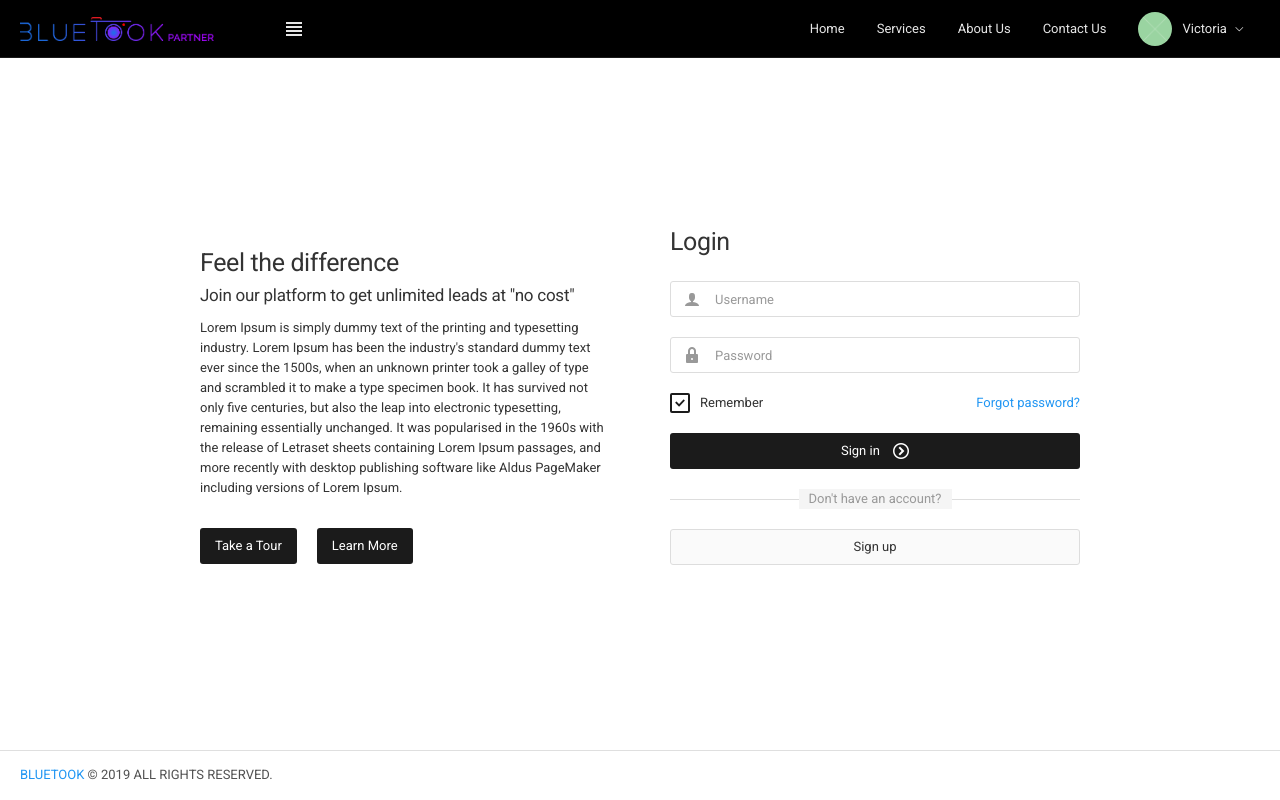
After one commit to idenisysinc/BlueTook, a PHP site: page /partner-login.php in a window 1280 px wide. The commit adds this page. Run offline with PHP 8.4, Linux system fonts and the light colour scheme.

Commit message:
Login, Registration UI Update

```diff
--- a/assets/css/custom.css
+++ b/assets/css/custom.css
@@ -74,6 +74,24 @@
 .page-item.active .page-link{
 	border-color: #1b1b1b;
 }
+#imgSlider{
+	-webkit-transform: translateY(-58px);
+	-moz-transform: translateY(-58px);
+	-o-transform: translateY(-58px);
+	transform: translateY(-58px);
+}
+#imgSlider img{
+	height: 100vh;
+    width: 100%;
+    object-fit: cover;
+}
+.spcl-btn{
+	background: transparent;
+	border: 2px solid #fff;
+}
+.spcl-btn:hover{
+	border: 2px solid transparent;
+}
 /*------- Media Query --------*/
 @media (min-width: 768px){
 .sidebar-xs .sidebar-main.sidebar-dark .nav-sidebar>.nav-item-submenu>.nav-group-sub {
@@ -87,3 +105,8 @@
     border-bottom: 1px solid #676767;
 }
 }
+@media(max-width: 767px){
+	.sm-mob-mb{
+		margin-bottom: 10px;
+	}
+}
--- a/login.php
+++ b/client-login.php
@@ -66,7 +66,7 @@
 							</div>
 
 							<div class="form-group">
-								<a href="registration.php" class="btn btn-light btn-block">Sign up</a>
+								<a href="partner-registration.php" class="btn btn-light btn-block">Sign up</a>
 							</div>
 
 							<span class="form-text text-center text-muted">By continuing, you're confirming that you've read our <a href="#">Terms &amp; Conditions</a> and <a href="#">Cookie Policy</a></span>
--- /dev/null
+++ b/partner-login.php
@@ -0,0 +1,95 @@
+
+	<?php include('header.php') ?>
+	<!-- /main navbar -->
+
+
+	<!-- Page content -->
+	<div class="page-content bg-white">
+
+		<!-- Main content -->
+		<div class="content-wrapper">
+
+			<!-- Content area -->
+			<div class="content d-flex justify-content-center align-items-center w-md-75 m-auto">
+
+				<!-- Registration form -->
+				<form action="#" class="flex-fill">
+					<div class="row">
+						<div class="col-lg-6 d-flex align-self-center">
+							<div class="mb-0">
+								<div class="card-body">
+									<h1 class="mb-0">Feel the difference</h1>
+									<h5>Join our platform to get unlimited leads at "no cost"</h5>
+									<p class="mb-4">Lorem Ipsum is simply dummy text of the printing and typesetting industry. Lorem Ipsum has been the industry's standard dummy text ever since the 1500s, when an unknown printer took a galley of type and scrambled it to make a type specimen book. It has survived not only five centuries, but also the leap into electronic typesetting, remaining essentially unchanged. It was popularised in the 1960s with the release of Letraset sheets containing Lorem Ipsum passages, and more recently with desktop publishing software like Aldus PageMaker including versions of Lorem Ipsum.</p>
+									<div>
+										<button type="submit" class="btn bg-slate-800 mr-3"><b></b> Take a Tour</button><button type="submit" class="btn bg-slate-800"><b></b> Learn More</button>
+									</div>
+								</div>
+							</div>
+						</div>
+						<div class="col-lg-6">
+							<div class="mb-0">
+								<div class="card-body">
+									<div class="mb-3">
+										<h1 class="mb-0">Login</h1>
+									</div>
+
+									<div class="form-group form-group-feedback form-group-feedback-left">
+										<input type="text" class="form-control uname" placeholder="Username" required>
+										<div class="form-control-feedback">
+											<i class="icon-user text-muted"></i>
+										</div>
+									</div>
+
+									<div class="form-group form-group-feedback form-group-feedback-left">
+										<input type="password" class="form-control pass" placeholder="Password" required>
+										<div class="form-control-feedback">
+											<i class="icon-lock2 text-muted"></i>
+										</div>
+									</div>
+
+									<div class="form-group d-flex align-items-center">
+										<div class="form-check mb-0">
+											<label class="form-check-label">
+												<input type="checkbox" name="remember" class="form-input-styled" checked data-fouc>
+												Remember
+											</label>
+										</div>
+
+										<a href="#" class="ml-auto">Forgot password?</a>
+									</div>
+
+									<div class="form-group">
+										<button type="submit" class="btn bg-slate-800 btn-block">Sign in <i class="icon-circle-right2 ml-2"></i></button>
+									</div>
+
+									<div class="form-group text-center text-muted content-divider">
+										<span class="px-2">Don't have an account?</span>
+									</div>
+
+									<div class="form-group">
+										<a href="partner-registration.php" class="btn btn-light btn-block">Sign up</a>
+									</div>
+								</div>
+							</div>
+						</div>
+					</div>
+				</form>
+				<!-- /registration form -->
+
+			</div>
+			<!-- /content area -->
+
+
+			<!-- Footer -->
+			<?php include('footer.php') ?>
+			<!-- /footer -->
+
+		</div>
+		<!-- /main content -->
+
+	</div>
+	<!-- /page content -->
+
+</body>
+</html>
```
Also changed, not shown: partner-registration.php (renamed from registration.php, +0 -16 lines).
